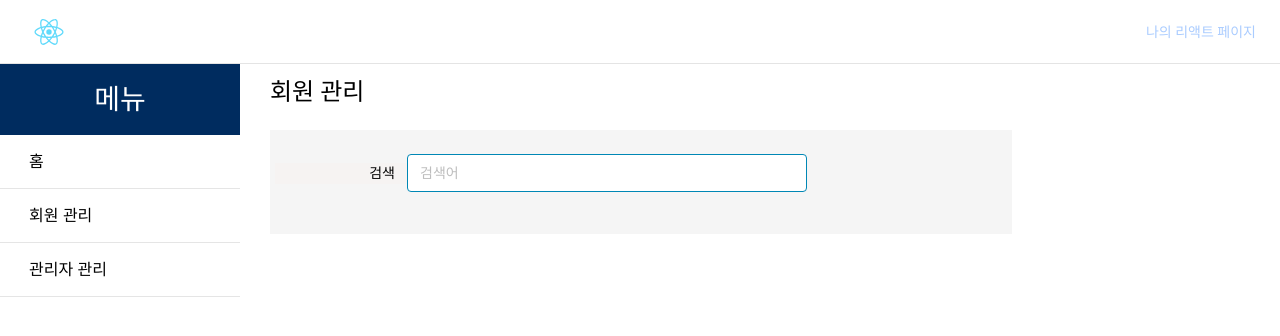
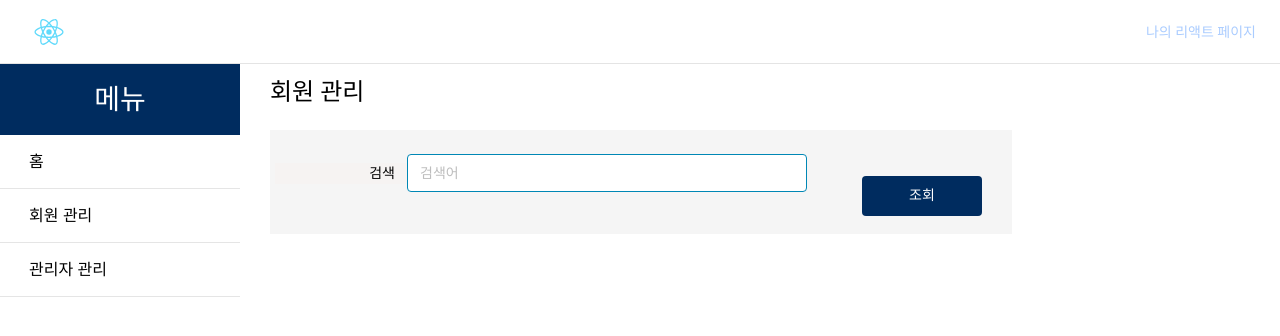
Before and after one commit to BackSeungJong/back_web, a React (Create React App) app: page /userMng/view in a window 1280 px wide. Shown: the top 336 px of the page. Built offline with nearby package versions, Linux system fonts and the light colour scheme.

Commit message:
조회버튼 생성

```diff
--- /dev/null
+++ b/src/components/input/Button.js
@@ -0,0 +1,26 @@
+import MuiButton from '@mui/material/Button';
+import PropTypes from 'prop-types';
+
+function Button({ children, ...rest }) {
+  return <MuiButton {...rest}>{children}</MuiButton>;
+}
+export default Button; //TODO : observer없을떄 어떤지 확인해보자
+
+export function SearchButton({ label, type, onClick, children, ...rest }) {
+  return (
+    <Button type={type} size="xl" sx={{ position: 'absolute', right: '30px', bottom: '18px' }} onClick={onClick} {...rest}>
+      {children || label}
+    </Button>
+  );
+}
+
+SearchButton.defaultProps = {
+  type: 'submit',
+};
+
+SearchButton.propTypes = {
+  type: PropTypes.oneOf(['submit', 'button']),
+  label: PropTypes.string,
+  children: PropTypes.node,
+  onClick: PropTypes.func,
+};
--- a/src/components/input/index.js
+++ b/src/components/input/index.js
@@ -1 +1,2 @@
 export * from './Input';
+export { default as Button, SearchButton } from './Button';
--- a/src/pages/userMng/View.js
+++ b/src/pages/userMng/View.js
@@ -1,7 +1,7 @@
 import { useStore } from 'store';
 import { useLocation } from 'react-router-dom';
 import { useForm } from 'react-hook-form';
-import { FormItem, Forms, Input, Paper } from 'components';
+import { FormItem, Forms, Input, Paper, SearchButton } from 'components';
 
 export const UserMngView = () => {
   const { onSearch, initList } = useStore('userMngStore');
@@ -18,6 +18,7 @@ export const UserMngView = () => {
           <FormItem label={'검색'}>
             <Input width="w3" placeholder={'검색어'} autoFocus />
           </FormItem>
+          <SearchButton label={'조회'} />
         </Forms>
       </Paper>
     </>
```
